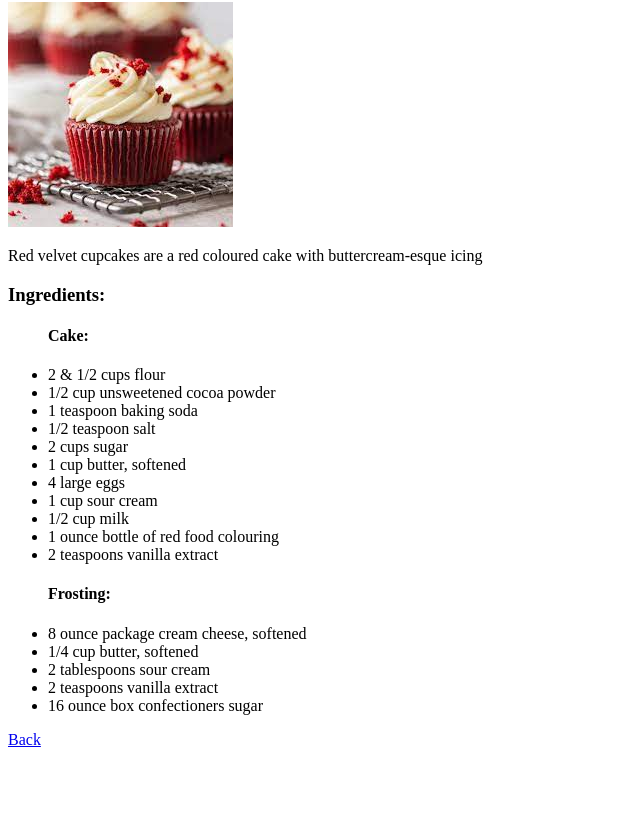
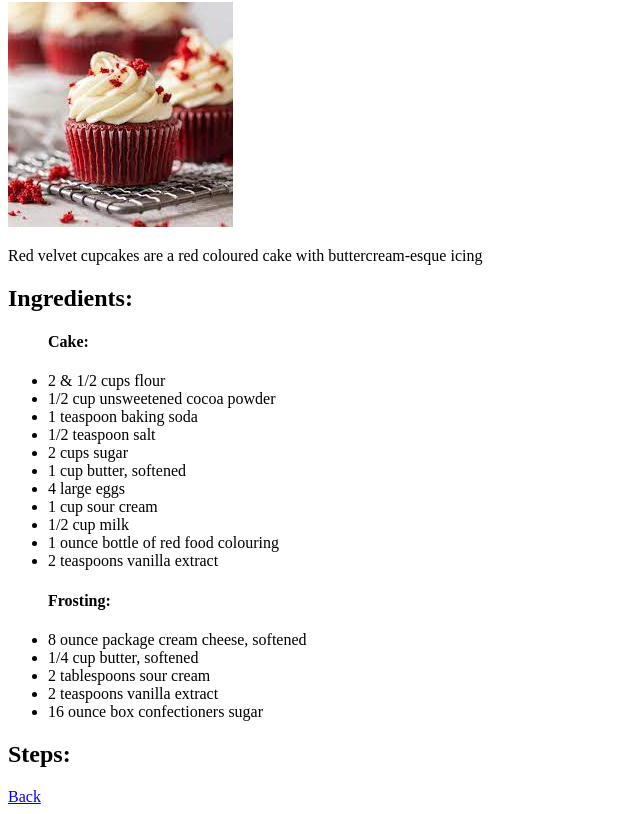
Before and after one commit to Zopsec/recipes, a plain HTML site: page eachRecipe/redVelvetCupcakes.html in a window 1280 px wide. Shown: the part 78-892 px from the top of the page, without its empty margins (0-640 px from the left). Before the commit the page ends 835 px from the top, so only its background shows below. Drawn offline with Linux system fonts and the light colour scheme.

Commit message:
Make the subheadings bigger

```diff
--- a/eachRecipe/redVelvetCupcakes.html
+++ b/eachRecipe/redVelvetCupcakes.html
@@ -14,7 +14,7 @@
     <img src="../images/RV.jpg" alt="A red velvet cupcake sitting on a rack">
     <p>Red velvet cupcakes are a red coloured cake with buttercream-esque icing</p>
 
-    <h3>Ingredients:</h3>
+    <h2>Ingredients:</h2>
     <ul>
         <h4>Cake:</h4>
 
@@ -39,6 +39,8 @@
         <li>16 ounce box confectioners sugar</li>
     </ul>
 
+    <h2>Steps:</h2>
+
     <footer><a href="../index.html">Back</a></footer>
 
 </body>
```
